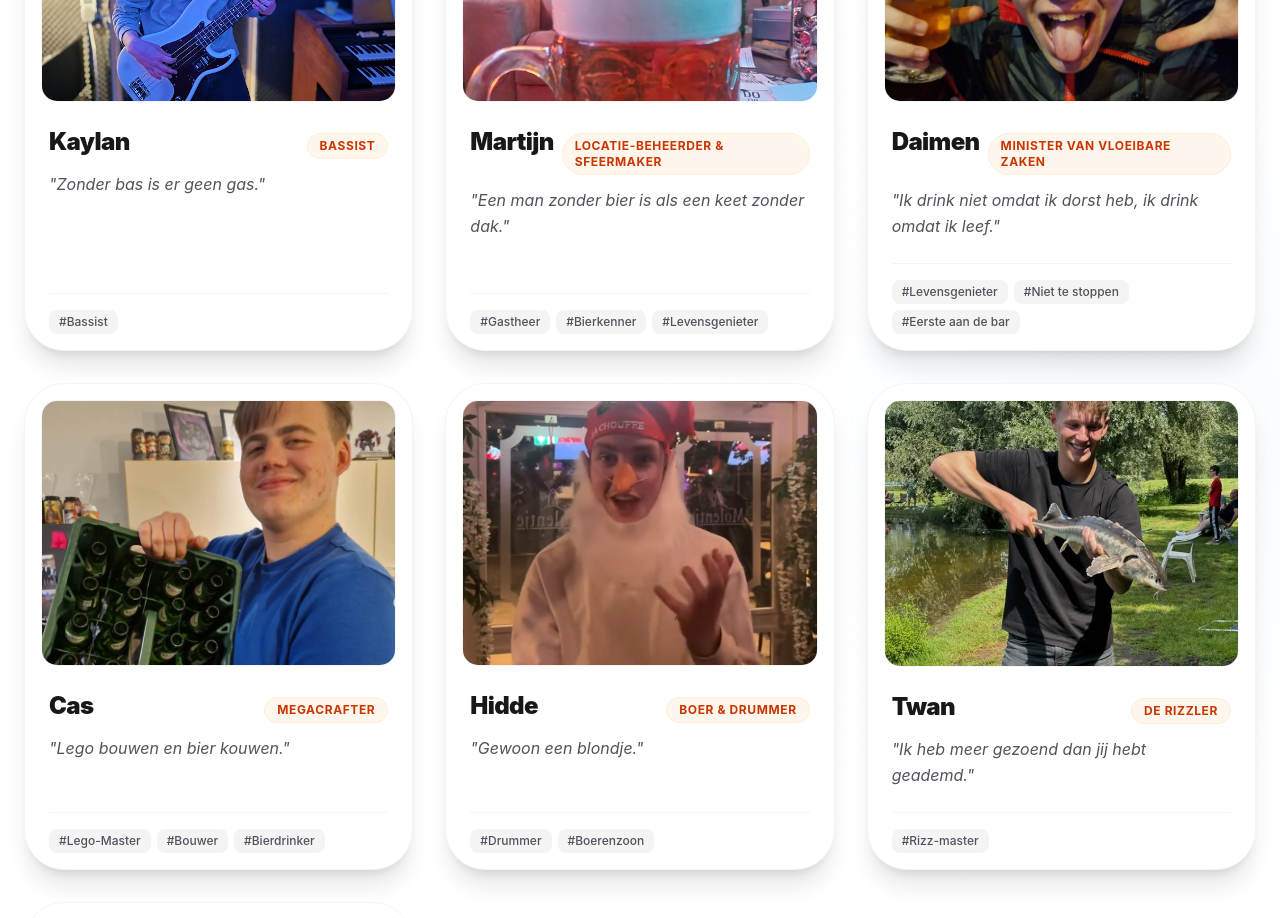
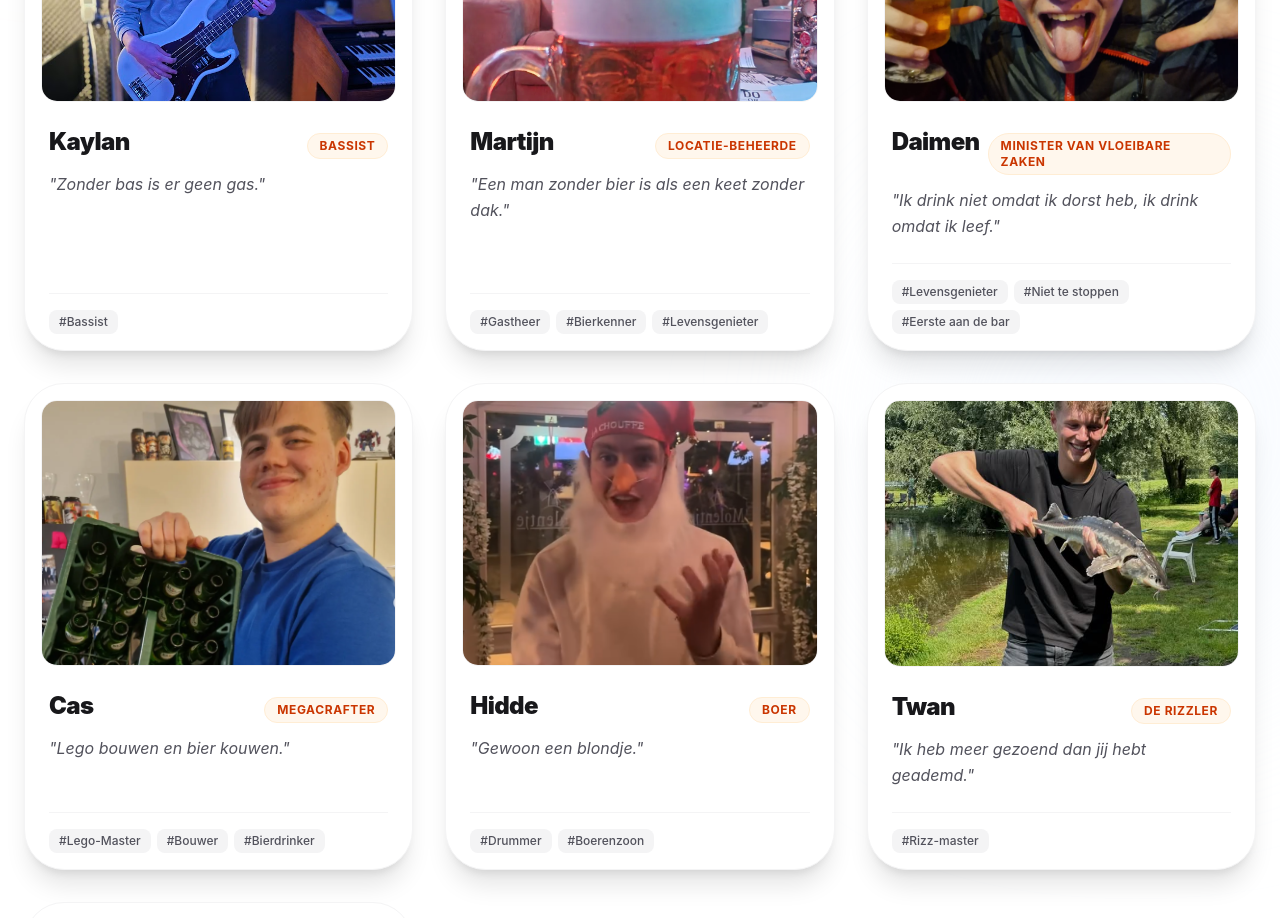
Before and after one commit to kc-kees/keet-website, a SvelteKit app: page /over-ons in a window 1280 px wide. Shown: the part 520-1438 px from the top of the page. Built offline with nearby package versions, Linux system fonts and the light colour scheme; no server answers.

Commit message:
iets vergeten

```diff
--- a/src/routes/over-ons/+page.svelte
+++ b/src/routes/over-ons/+page.svelte
@@ -11,7 +11,7 @@
         },
         {
             naam: "Martijn",
-            rol: "Locatie-Beheerder & Sfeermaker",
+            rol: "Locatie-Beheerde",
             quote: "Een man zonder bier is als een keet zonder dak.",
             foto: "/fotos/mensen/Martijn.png", // Als je nog geen foto hebt, laat je dit leeg. Dan komt er een strakke placeholder!
             tags: ["Gastheer", "Bierkenner", "Levensgenieter"]
@@ -32,7 +32,7 @@
         },
         {
             naam: "Hidde",
-            rol: "Boer & drummer",
+            rol: "Boer",
             quote: "Gewoon een blondje.",
             foto: "/fotos/mensen/Hidde.png", // Als je nog geen foto hebt, laat je dit leeg. Dan komt er een strakke placeholder!
             tags: ["Drummer", "Boerenzoon"]
```
